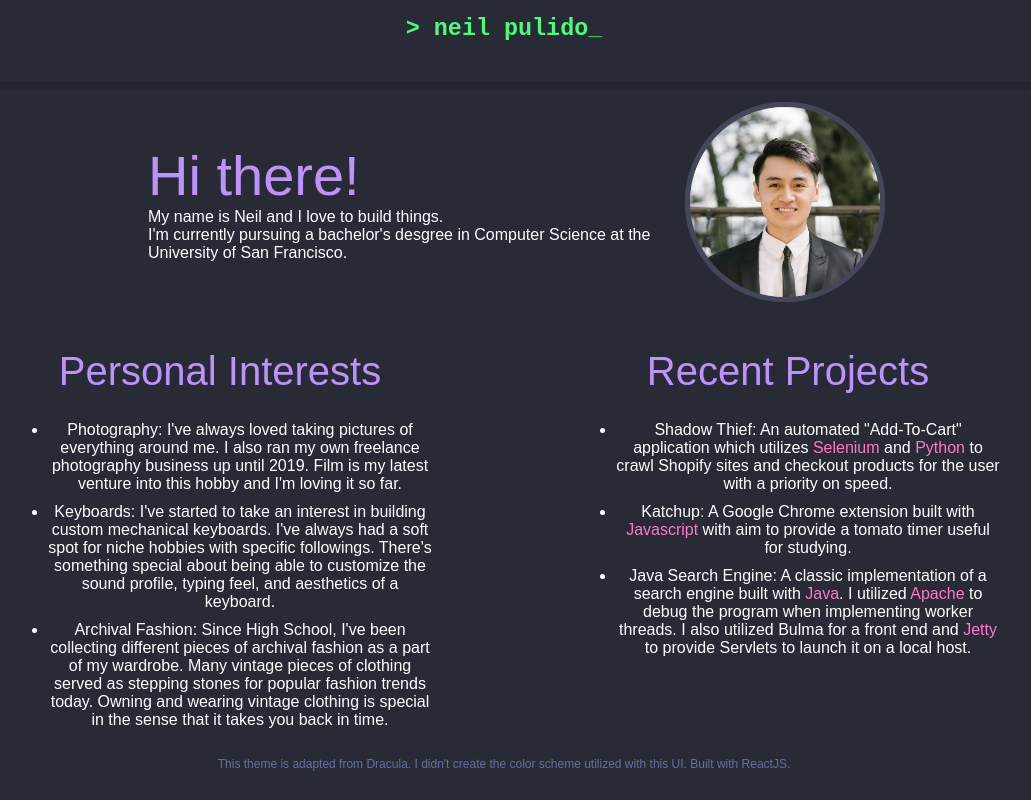
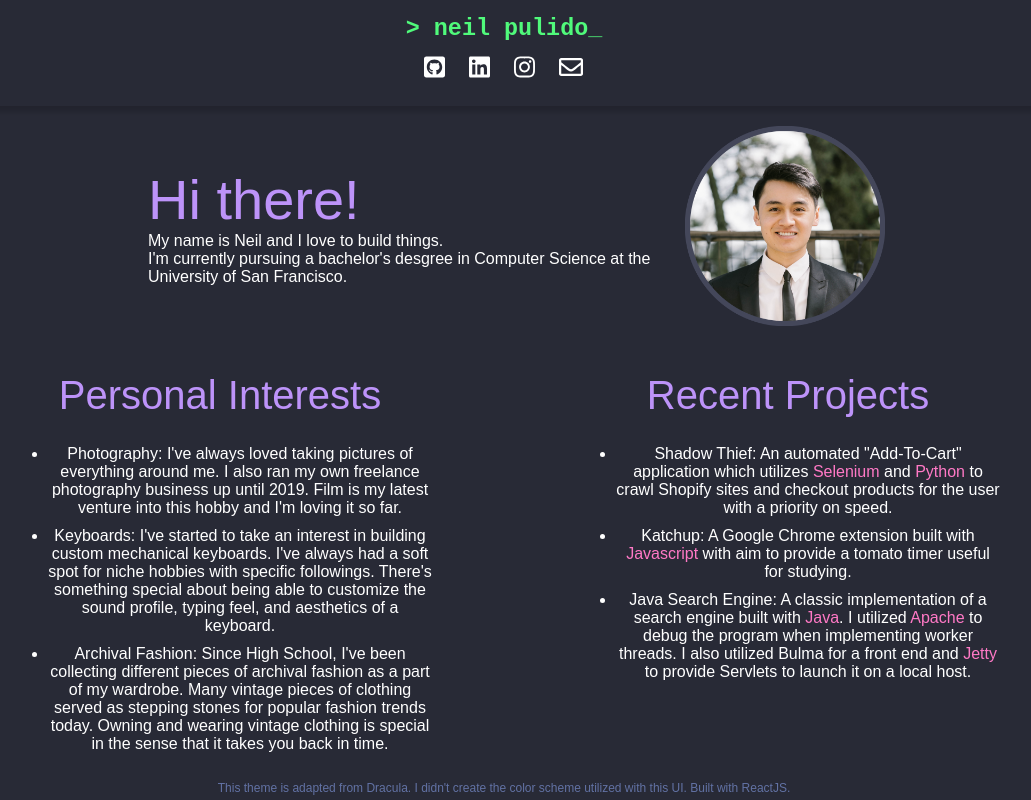
Before and after one commit to nlpulido/nlpulido.github.io, a React (Create React App) app: page / in a window 1280 px wide. Shown: the whole page, without its empty margins (136-1167 px from the left). Built offline with nearby package versions, Linux system fonts and the light colour scheme.

Commit message:
added icons to my toolbar

```diff
--- a/package.json
+++ b/package.json
@@ -5,6 +5,8 @@
   "private": true,
   "dependencies": {
     "@fortawesome/fontawesome-svg-core": "^1.2.34",
+    "@fortawesome/free-brands-svg-icons": "^5.15.2",
+    "@fortawesome/free-regular-svg-icons": "^5.15.2",
     "@fortawesome/free-solid-svg-icons": "^5.15.2",
     "@fortawesome/react-fontawesome": "^0.1.14",
     "@material-ui/core": "^4.11.3",
--- a/src/components/Toolbar.js
+++ b/src/components/Toolbar.js
@@ -1,6 +1,9 @@
 import React from 'react';
 import { IconButton } from '@material-ui/core'
 import { withRouter } from 'react-router-dom';
+import { FontAwesomeIcon } from '@fortawesome/react-fontawesome'
+import { faEnvelope } from '@fortawesome/free-regular-svg-icons'
+import { faGithubSquare, faLinkedin, faInstagram } from '@fortawesome/free-brands-svg-icons'
 
 import './Toolbar.css';
 
@@ -12,16 +15,16 @@ function Toolbar(props) {
             <h3>{">"} neil pulido<span class="blink">_</span></h3>
             <div className="socials">
               <IconButton href="https://www.github.com/nlpulido/">
-                {/* <GitHubIcon fontSize="large" className="toolbar_icon"></GitHubIcon> */}
+                <FontAwesomeIcon icon={faGithubSquare} style={{ color: 'white' }}/>
               </IconButton>
               <IconButton href="https://www.linkedin.com/in/nlpulido/">
-                {/* <LinkedInIcon fontSize="large" className="toolbar_icon"></LinkedInIcon> */}
+                <FontAwesomeIcon icon={faLinkedin} style={{ color: 'white' }}/>
               </IconButton>
               <IconButton href="https://www.instagram.com/neilisnext/">
-                {/* <InstagramIcon fontSize="large" className="toolbar_icon"></InstagramIcon> */}
+                <FontAwesomeIcon icon={faInstagram} style={{ color: 'white' }}/>
               </IconButton>
               <IconButton href="mailto:neilpphoto@gmail.com">
-                {/* <MailOutlineIcon fontSize="large" className="toolbar_icon"></MailOutlineIcon> */}
+                <FontAwesomeIcon icon={faEnvelope} style={{ color: 'white' }}/>
               </IconButton>
             </div>
         </div>
```
Also changed, not shown: 2 other files (tests, documents, lock files or other folders).
